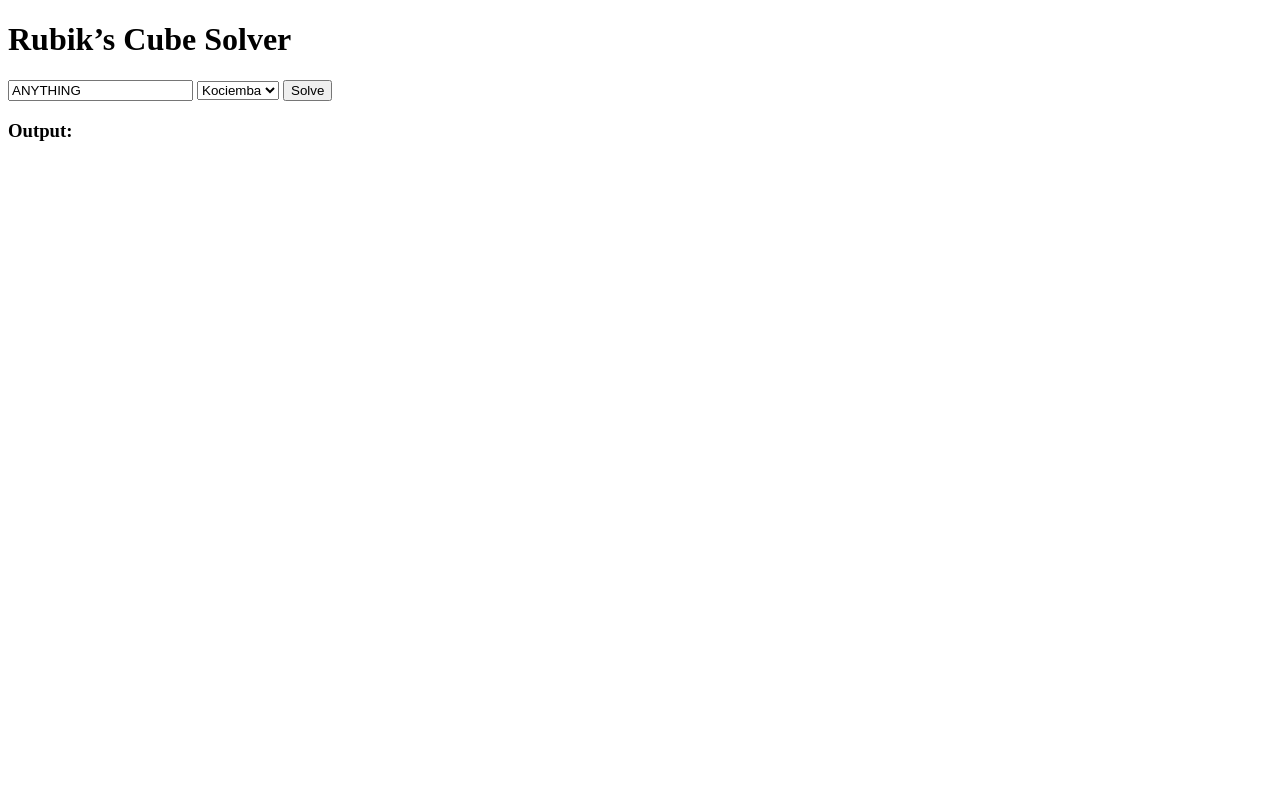
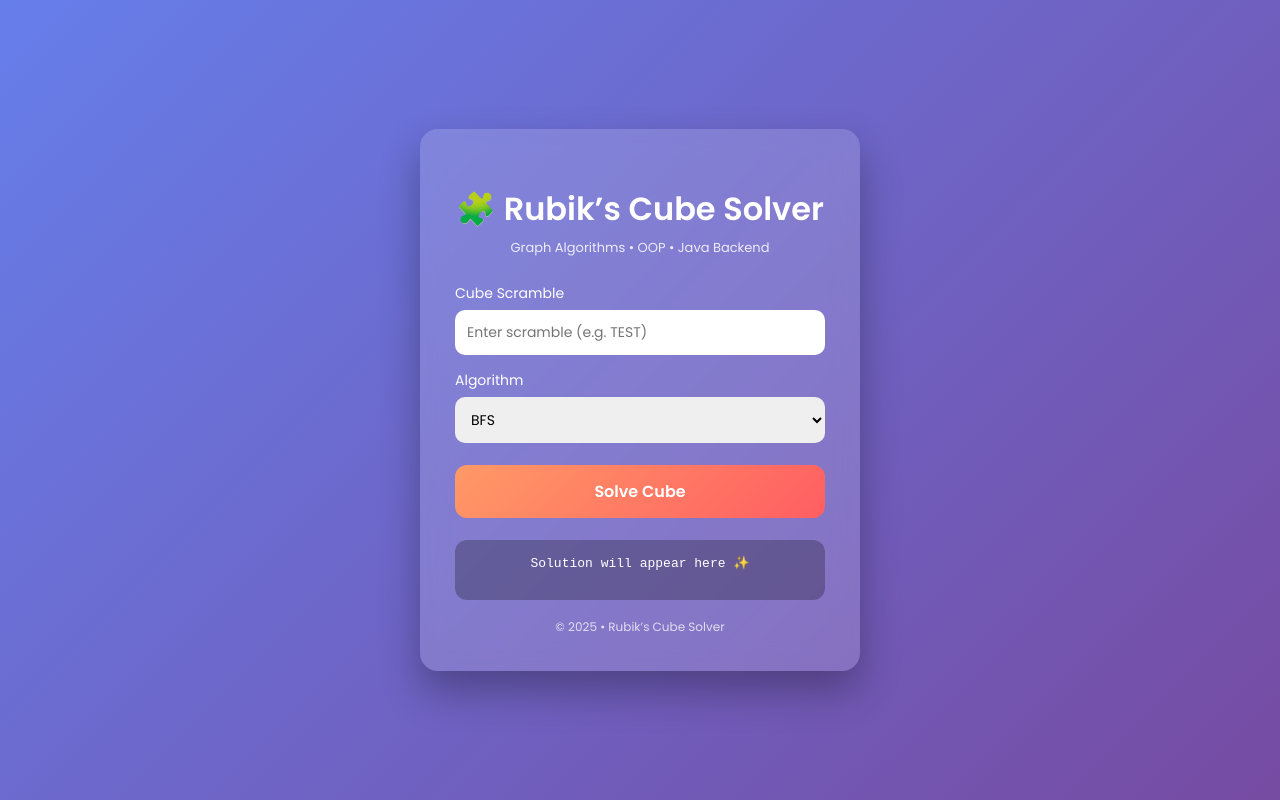
Before and after one commit to deborgo06/Rubiks-Cube-Solver, a plain HTML site: page index.html in a window 1280 px wide. Drawn offline with Linux system fonts and the light colour scheme.

Commit message:
index.html

```diff
--- a/index.html
+++ b/index.html
@@ -1,52 +1,163 @@
 <!DOCTYPE html>
-<html>
+<html lang="en">
 <head>
-    <title>Rubik’s Cube Solver</title>
+<meta charset="UTF-8">
+<title>Rubik’s Cube Solver</title>
+
+<link href="https://fonts.googleapis.com/css2?family=Poppins:wght@300;400;600&display=swap" rel="stylesheet">
+
+<style>
+* {
+    box-sizing: border-box;
+    font-family: 'Poppins', sans-serif;
+}
+
+body {
+    margin: 0;
+    min-height: 100vh;
+    background: linear-gradient(135deg, #667eea, #764ba2);
+    display: flex;
+    align-items: center;
+    justify-content: center;
+}
+
+.card {
+    width: 440px;
+    padding: 35px;
+    border-radius: 18px;
+    background: rgba(255, 255, 255, 0.15);
+    backdrop-filter: blur(12px);
+    box-shadow: 0 20px 40px rgba(0,0,0,0.3);
+    color: #fff;
+    animation: fadeIn 0.8s ease;
+}
+
+@keyframes fadeIn {
+    from { opacity: 0; transform: translateY(20px); }
+    to { opacity: 1; transform: translateY(0); }
+}
+
+h1 {
+    text-align: center;
+    font-weight: 600;
+    margin-bottom: 5px;
+}
+
+.subtitle {
+    text-align: center;
+    font-size: 13px;
+    opacity: 0.85;
+    margin-bottom: 25px;
+}
+
+label {
+    font-size: 14px;
+    margin-top: 15px;
+    display: block;
+}
+
+input, select {
+    width: 100%;
+    padding: 12px;
+    border-radius: 10px;
+    border: none;
+    margin-top: 6px;
+    font-size: 14px;
+    outline: none;
+}
+
+input:focus, select:focus {
+    box-shadow: 0 0 0 2px rgba(255,255,255,0.6);
+}
+
+button {
+    margin-top: 22px;
+    width: 100%;
+    padding: 14px;
+    border-radius: 12px;
+    border: none;
+    background: linear-gradient(135deg, #ff9966, #ff5e62);
+    color: white;
+    font-size: 16px;
+    font-weight: 600;
+    cursor: pointer;
+    transition: transform 0.2s, box-shadow 0.2s;
+}
+
+button:hover {
+    transform: translateY(-2px);
+    box-shadow: 0 10px 25px rgba(0,0,0,0.3);
+}
+
+.output {
+    margin-top: 22px;
+    padding: 15px;
+    border-radius: 12px;
+    background: rgba(0,0,0,0.25);
+    font-family: monospace;
+    min-height: 60px;
+    text-align: center;
+    animation: fadeIn 0.5s ease;
+}
+
+.footer {
+    text-align: center;
+    margin-top: 18px;
+    font-size: 12px;
+    opacity: 0.75;
+}
+</style>
 </head>
+
 <body>
 
-<h1>Rubik’s Cube Solver</h1>
+<div class="card">
+    <h1>🧩 Rubik’s Cube Solver</h1>
+    <div class="subtitle">Graph Algorithms • OOP • Java Backend</div>
 
-<input id="scramble" value="ANYTHING">
+    <label>Cube Scramble</label>
+    <input id="scramble" placeholder="Enter scramble (e.g. TEST)">
 
-<select id="method">
-    <option value="BFS">BFS</option>
-    <option value="ASTAR">A*</option>
-    <option value="KOCIEMBA" selected>Kociemba</option>
-</select>
+    <label>Algorithm</label>
+    <select id="method">
+        <option value="BFS">BFS</option>
+        <option value="ASTAR">A*</option>
+        <option value="KOCIEMBA">Kociemba</option>
+    </select>
 
-<button onclick="solve()">Solve</button>
+    <button onclick="solve()">Solve Cube</button>
 
-<h3>Output:</h3>
-<pre id="output"></pre>
+    <div class="output" id="output">
+        Solution will appear here ✨
+    </div>
+
+    <div class="footer">
+        © 2025 • Rubik’s Cube Solver
+    </div>
+</div>
 
 <script>
 function solve() {
+    const output = document.getElementById("output");
+    output.innerText = "Solving... ⏳";
+
     fetch("http://localhost:8080/solve", {
         method: "POST",
-        headers: {
-            "Content-Type": "application/json"
-        },
+        headers: {"Content-Type": "application/json"},
         body: JSON.stringify({
             scramble: document.getElementById("scramble").value,
             method: document.getElementById("method").value
         })
     })
-    .then(response => {
-        if (!response.ok) {
-            throw new Error("HTTP error " + response.status);
-        }
-        return response.json();
+    .then(res => res.json())
+    .then(data => {
+        output.innerText = data.solution;
     })
-    .then(data => {
-        document.getElementById("output").innerText = data.solution;
-    })
-    .catch(error => {
-        document.getElementById("output").innerText = error;
+    .catch(() => {
+        output.innerText = "❌ Backend not reachable";
     });
 }
 </script>
 
-
 </body>
 </html>
```
